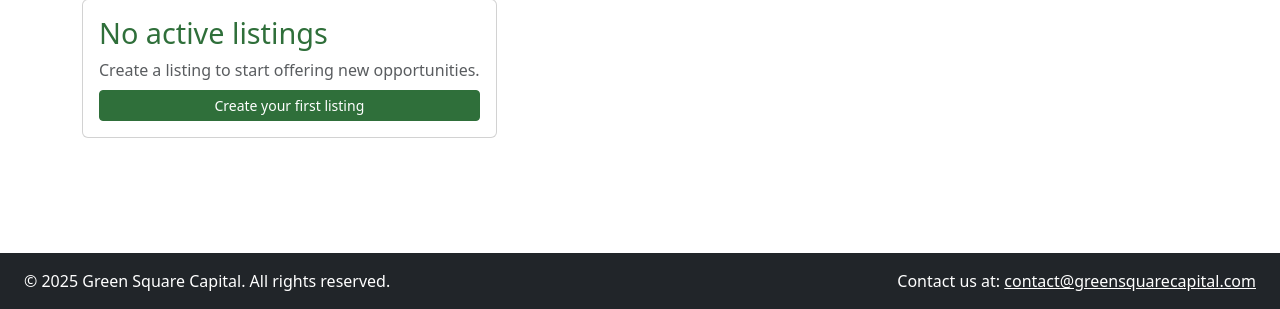
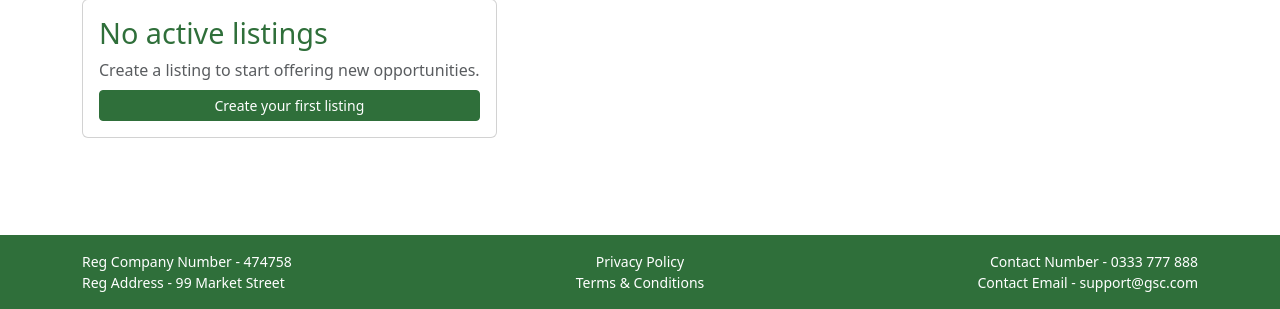
Before and after one commit to JSGREEN1129/web_application_diploma_project_4, a Django app: page /users/dashboard/ in a window 1280 px wide. Shown: the part 491-800 px from the top of the page. Run offline with Django 5.2, Linux system fonts and the light colour scheme; some libraries are stand-ins or nearby versions.

Commit message:
update base_users template, dashboard.css and url + views

```diff
--- a/core/templates/core/base_users.html
+++ b/core/templates/core/base_users.html
@@ -56,15 +56,29 @@
   </div>
 
   <main class="flex-grow-1">
-    {% block content %}{% endblock %}
+    {% block content %}
+    {% endblock %}
   </main>
 
-  <footer class="footer bg-dark text-white d-flex flex-column flex-md-row justify-content-md-between align-items-center px-4 py-3 mt-4">
-    <p class="mb-0 text-center text-md-start">&copy; 2025 Green Square Capital. All rights reserved.</p>
-    <p class="mb-0 text-center text-md-end mt-2 mt-md-0">
-      Contact us at: <a href="mailto:contact@greensquarecapital.com" class="text-white">contact@greensquarecapital.com</a>
-    </p>
-  </footer>
+    <!-- Footer-style info band -->
+    <footer class="py-3" style="background-color: #2f6f3a; color: #ffffff;">
+      <div class="container">
+        <div class="row small text-center text-md-start">
+          <div class="col-12 col-md-4 mb-2 mb-md-0">
+            Reg Company Number - 474758<br>
+            Reg Address - 99 Market Street
+          </div>
+          <div class="col-12 col-md-4 mb-2 mb-md-0 text-md-center">
+            Privacy Policy<br>
+            Terms &amp; Conditions
+          </div>
+          <div class="col-12 col-md-4 text-md-end">
+            Contact Number - 0333 777 888<br>
+            Contact Email - support@gsc.com
+          </div>
+        </div>
+      </div>
+    </footer>
 
   <script src="https://cdn.jsdelivr.net/npm/bootstrap@5.3.0/dist/js/bootstrap.bundle.min.js"></script>
 </body>
--- a/users/urls.py
+++ b/users/urls.py
@@ -1,5 +1,5 @@
 from django.urls import path
-from .views import register_view, login_view, logout_view, dashboard_view
+from .views import register_view, login_view, logout_view, dashboard_view, create_listing_view
 
 app_name = 'users'
 
@@ -8,4 +8,5 @@ urlpatterns = [
     path('register/', register_view, name='register'),
     path('logout/', logout_view, name='logout'),
     path('dashboard/', dashboard_view, name='dashboard'),
+    path('create-listing/', create_listing_view, name='create_listing'),
 ]
--- a/users/views.py
+++ b/users/views.py
@@ -88,5 +88,14 @@ def logout_view(request):
 
 
 def dashboard_view(request):
-    # Simple placeholder dashboard view
-    return render(request, 'users/dashboard.html')
+    investments = []
+    listings = []
+
+    context = {
+        'investments': investments,
+        'listings': listings,
+    }
+    return render(request, 'users/dashboard.html', context)
+
+def create_listing_view(request):
+    return render(request, 'users/create_listing.html')
```
Also changed, not shown: static/assets/stylesheets/dashboard.css (added, +25 -0 lines), db.sqlite3.
